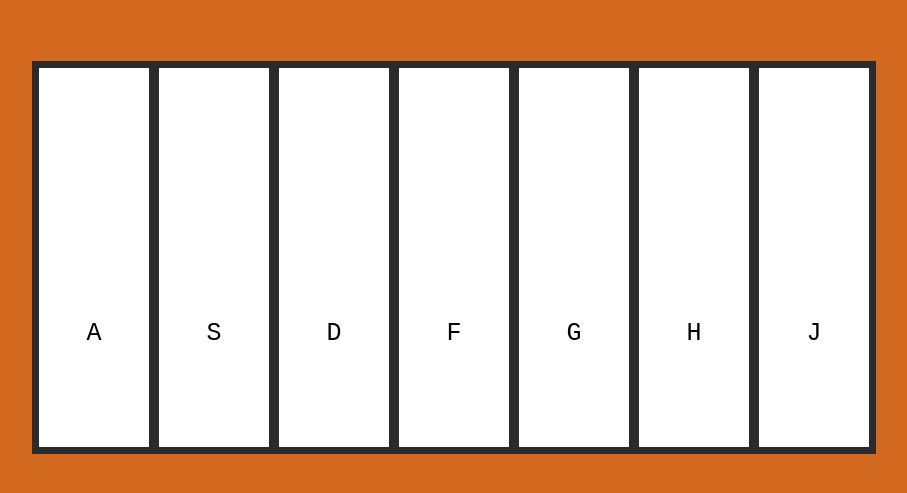
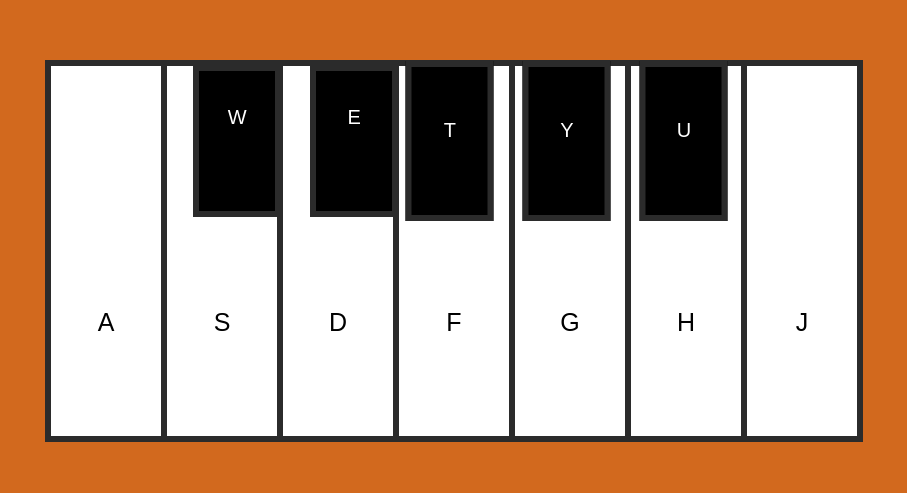
Before and after one commit to j-tesla/virtual-piano, a plain HTML site: page docs/index.html in a window 1280 px wide. Shown: the part 175-668 px from the top of the page, without its empty margins (186-1093 px from the left). Drawn offline with Linux system fonts and the light colour scheme; a web font is replaced by a local one.

Commit message:
Added semitones

```diff
--- a/docs/index.html
+++ b/docs/index.html
@@ -6,15 +6,24 @@
     <link rel="stylesheet" href="style.css">
 </head>
 <body>
-    <div class="container">
-        <kbd>A</kbd>
-        <kbd>S</kbd>
-        <kbd>D</kbd>
-        <kbd>F</kbd>
-        <kbd>G</kbd>
-        <kbd>H</kbd>
-        <kbd>J</kbd>
-    </div>
-    <script src="index.js"></script>
+<div class="container">
+    <kbd class="white-keys">A</kbd>
+    <kbd class="white-keys">S</kbd>
+    <kbd class="white-keys">D</kbd>
+    <kbd class="white-keys">F</kbd>
+    <kbd class="white-keys">G</kbd>
+    <kbd class="white-keys">H</kbd>
+    <kbd class="white-keys">J</kbd>
+</div>
+<div class="left-container">
+    <kbd class="black-keys">W</kbd>
+    <kbd class="black-keys">E</kbd>
+</div>
+<div class="right-container">
+    <kbd class="black-keys">T</kbd>
+    <kbd class="black-keys">Y</kbd>
+    <kbd class="black-keys">U</kbd>
+</div>
+<script src="index.js"></script>
 </body>
 </html>
--- a/docs/index.js
+++ b/docs/index.js
@@ -1,18 +1,23 @@
-let notes = ['A', 'S', 'D', 'F', 'G', 'H', 'J'];
+let notes = ['A', 'S', 'D', 'F', 'G', 'H', 'J', 'W', 'E', 'T', 'Y', 'U'];
 tiles = document.querySelectorAll('kbd');
 
-function play_note(note, tile, color_change) {
-    let sound = new Audio('snd/' + note + '.mp3');
+function play_note(index, color_change) {
+    let sound = new Audio('snd/' + notes[index] + '.mp3');
     sound.play();
     if (color_change) {
-        tile.style.backgroundColor = "#fcd4c0";
+        if (index < 7) {
+            tiles[index].style.backgroundColor = "#fcd4c0";
+        }
+        else {
+            tiles[index].style.backgroundColor = "#5a5858";
+        }
     }
 }
 
 document.addEventListener("keydown", function (event){
     notes.forEach(function (item, index) {
         if (event.code === 'Key' + item){
-            play_note(item, tiles[index], true);
+            play_note(index, true);
         }
     });
 });
@@ -20,7 +25,12 @@ document.addEventListener("keydown", function (event){
 document.addEventListener("keyup", function (event) {
     notes.forEach(function (item, index) {
         if (event.code === 'Key' + item){
-            tiles[index].style.backgroundColor = "white"
+            if (index < 7) {
+                tiles[index].style.backgroundColor = "white"
+            }
+            else {
+                tiles[index].style.backgroundColor = "black"
+            }
         }
     });
 });
@@ -28,7 +38,7 @@ document.addEventListener("keyup", function (event) {
 
 tiles.forEach(function (tile, index) {
     tile.addEventListener("click", function () {
-        play_note(tile.innerText, tiles[index], false);
+        play_note(index, false);
         tile.style.backgroundColor = "white"
     });
 });
--- a/docs/style.css
+++ b/docs/style.css
@@ -1,17 +1,56 @@
+@import url('https://fonts.googleapis.com/css2?family=Lexend+Zetta&display=swap');
+
 body {
-    background-color: chocolate ;
+    background-color: chocolate;
 }
+
 kbd {
-    background-color: white;
+    font-family: 'Lexend Zetta', sans-serif;
     text-align: center;
     display: inline-block;
-    border: 7px solid #2b2b2b;
+    border: 6px solid #2b2b2b;
+}
+
+.white-keys {
+    background-color: white;
     height: 40%;
     width: 110px;
     font-size: 25px;
     max-lines: 1;
-    margin: -4px;
+    margin: -5px;
     padding-top: 30%;
+}
+.black-keys {
+    color: white;
+    background-color: black;
+    font-size: 20px;
+    height: 30%;
+    padding-top: 15%;
+    width: 76px;
+    margin-right: 25px;
+}
+
+.left-container {
+    width: max-content;
+    height: 44%;
+    margin: 0;
+    position: absolute;
+    top: 52%;
+    left: 38.6%;
+    -ms-transform: translate(-50%, -50%);
+    transform: translate(-50%, -50%);
+
+}
+
+.right-container {
+    width: max-content;
+    height: 40%;
+    margin: 0;
+    position: absolute;
+    top: 49.5%;
+    left: 59.8%;
+    -ms-transform: translate(-50%, -50%);
+    transform: translate(-50%, -50%);
 }
 
 .container {
```
Also changed, not shown: 5 other files.
